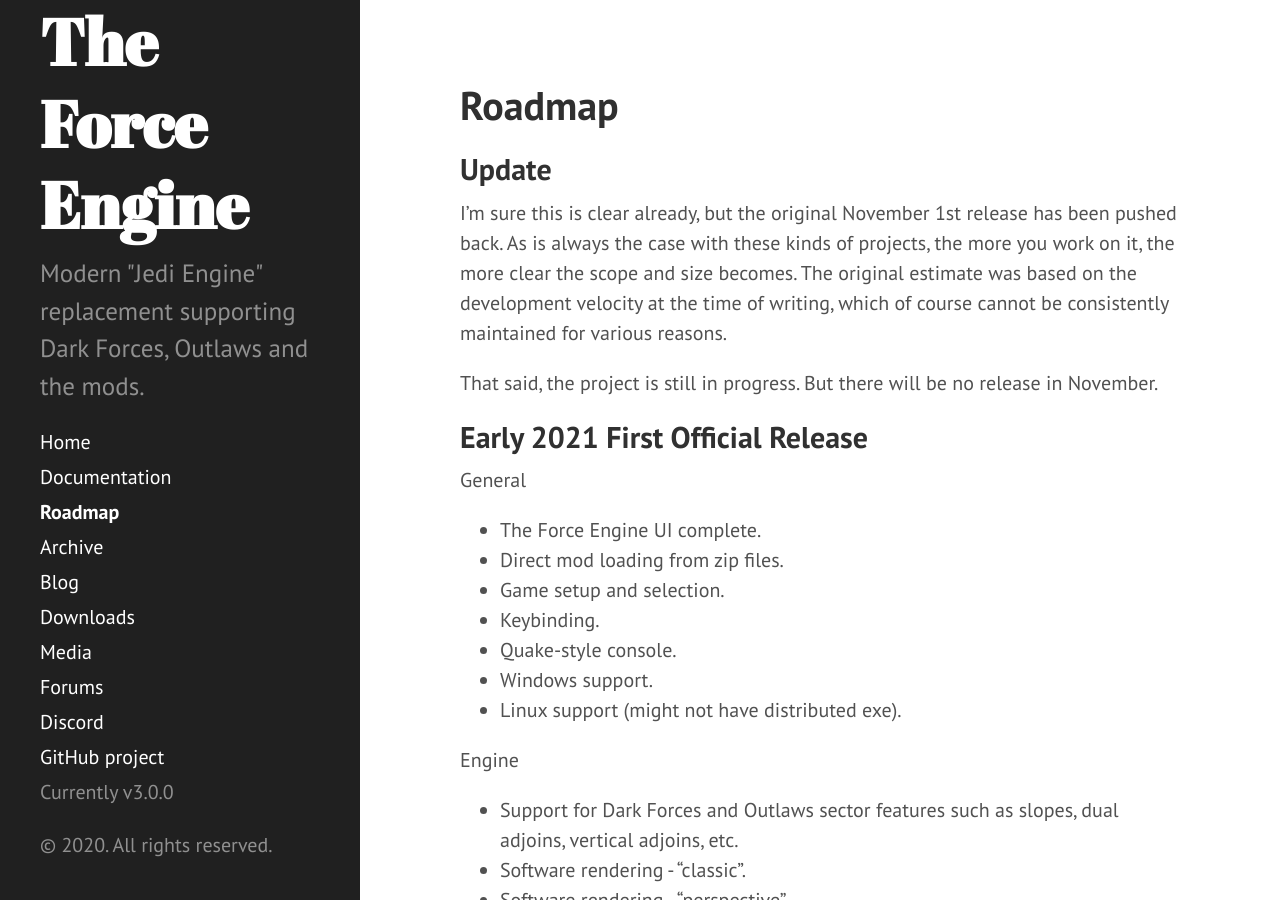
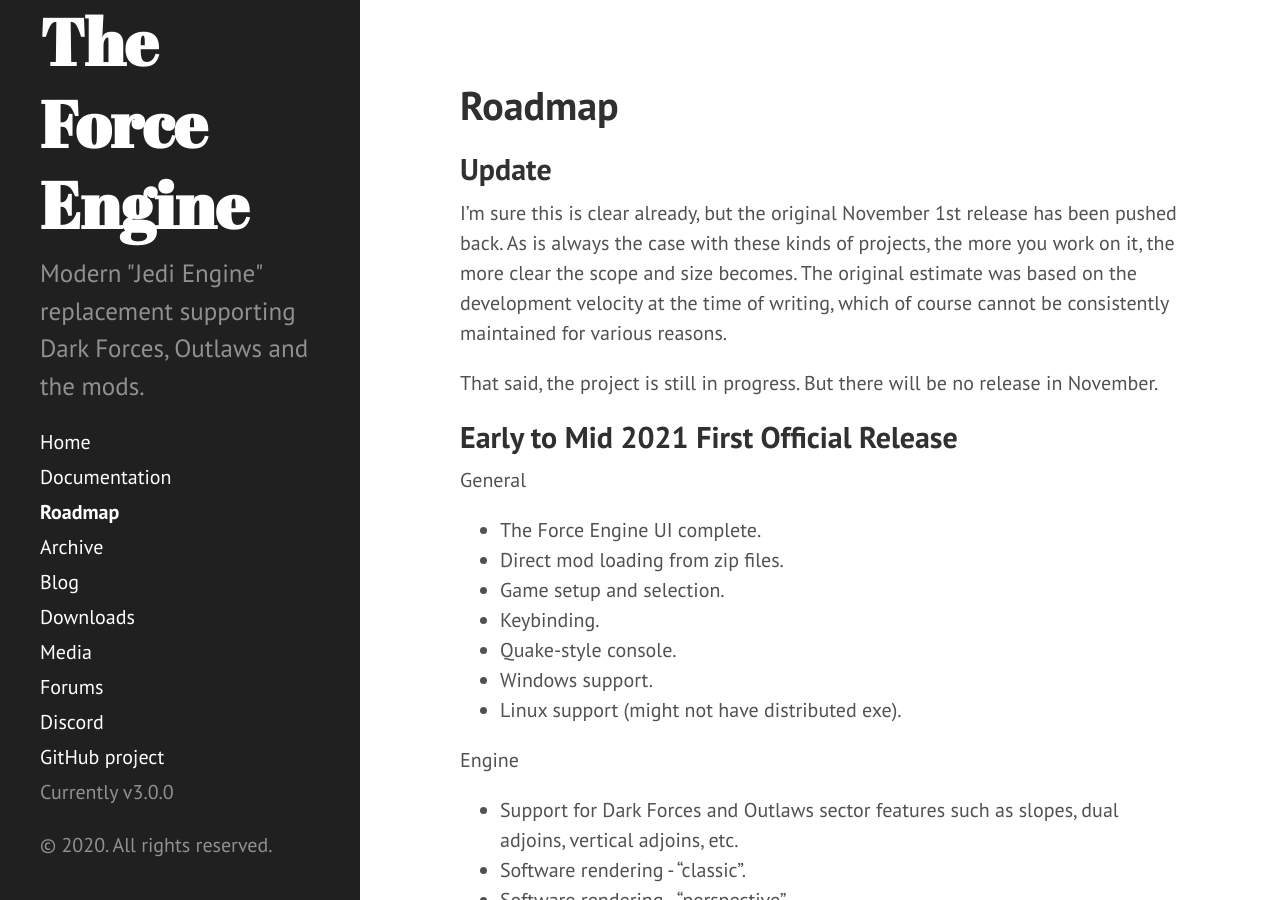
Before and after one commit to TheForceEngine/TheForceEngine.github.io, a Jekyll site: the page built from Roadmap.md, in a window 1280 px wide and 900 px high. Built offline with Jekyll 4.4.1, drawn with Linux system fonts in a browser that asks for light colours.

Commit message:
Update Roadmap.md

```diff
--- a/Roadmap.md
+++ b/Roadmap.md
@@ -8,7 +8,7 @@
 
 That said, the project is still in progress. But there will be no release in November.
 
-## **Early 2021** First Official Release
+## **Early to Mid 2021** First Official Release
 General
 * The Force Engine UI complete.
 * Direct mod loading from zip files.
```
